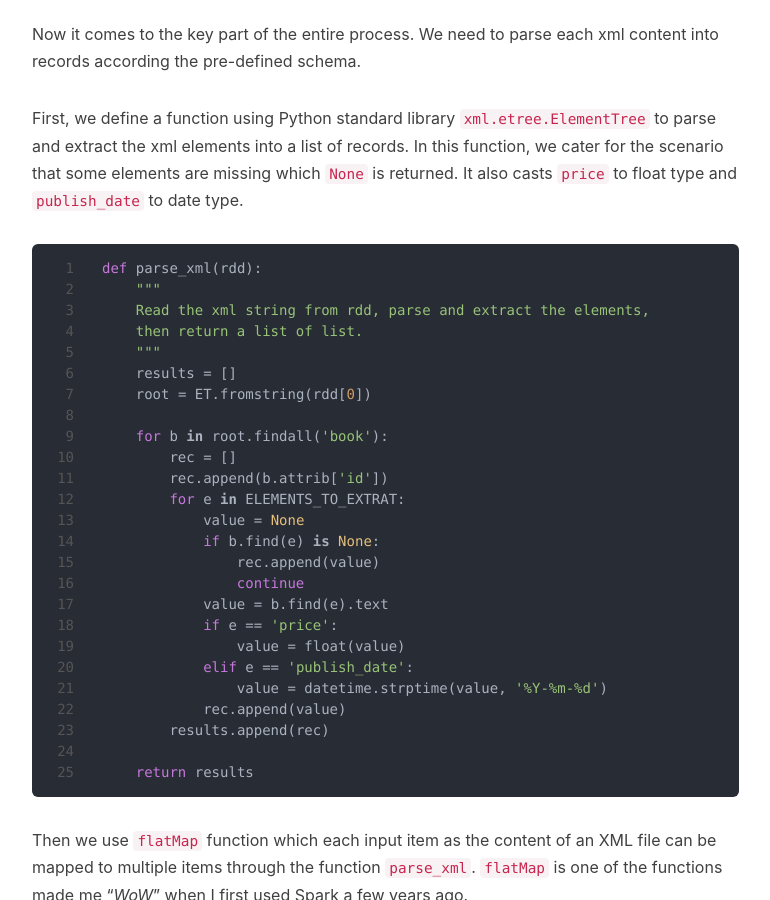
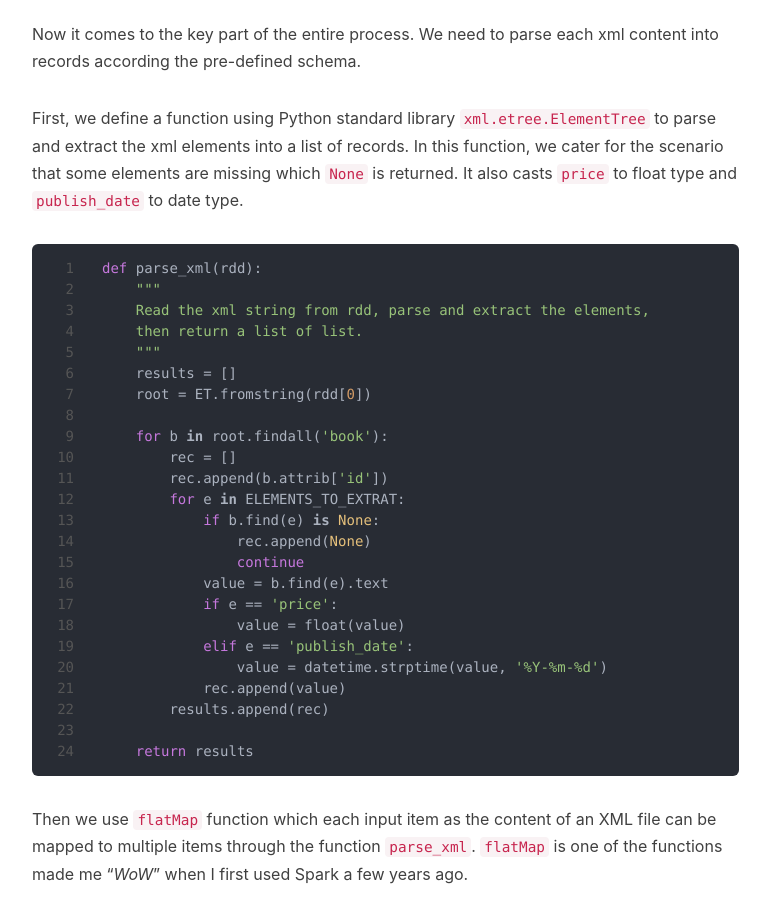
Before and after one commit to q15928/q15928.github.io, a Jekyll site: the page built from _posts/2019-07-14-parse-xml.md, in a window 1280 px wide and 900 px high, scrolled down 2751 px. Shown: the whole window, without its empty margins (233-1003 px from the left). Built offline with Jekyll 4.4.1, drawn with Linux system fonts in a browser that asks for light colours; nearby versions of some CDN libraries; comment, search, counter and statistics services are not loaded.

Commit message:
update terraform and parse-xml posts

```diff
--- a/_posts/2019-07-14-parse-xml.md
+++ b/_posts/2019-07-14-parse-xml.md
@@ -69,9 +69,8 @@ def parse_xml(rdd):
         rec = []
         rec.append(b.attrib['id'])
         for e in ELEMENTS_TO_EXTRAT:
-            value = None
             if b.find(e) is None:
-                rec.append(value)
+                rec.append(None)
                 continue
             value = b.find(e).text
             if e == 'price':
```
Also changed, not shown: _posts/2019-07-07-terraform.md (+3 -1 lines).
